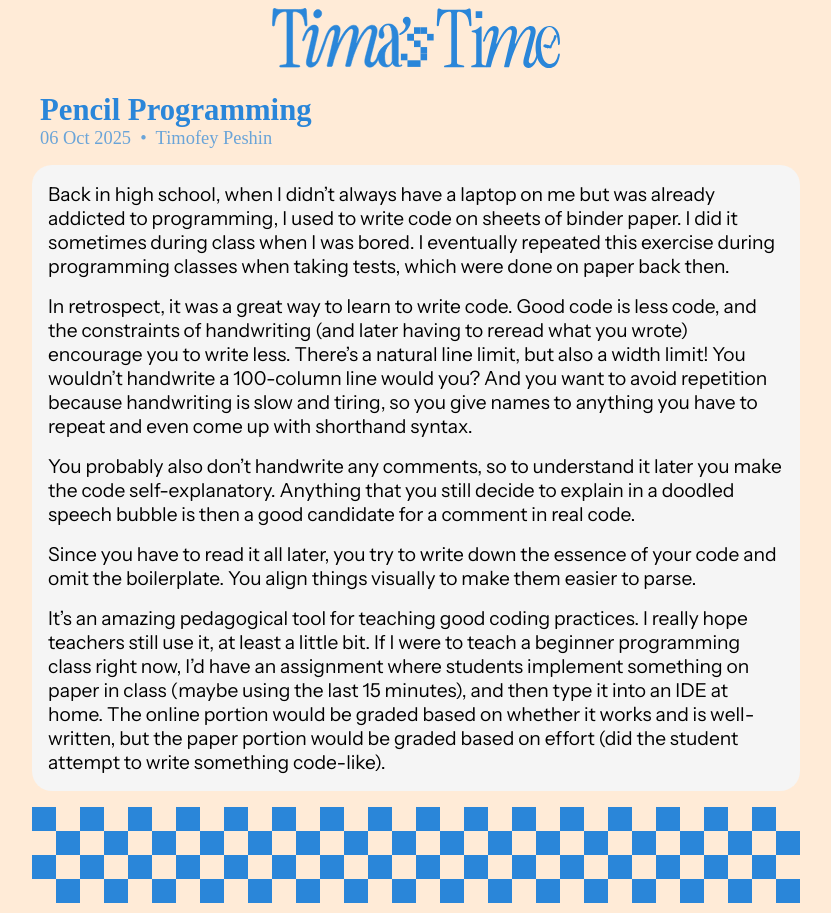
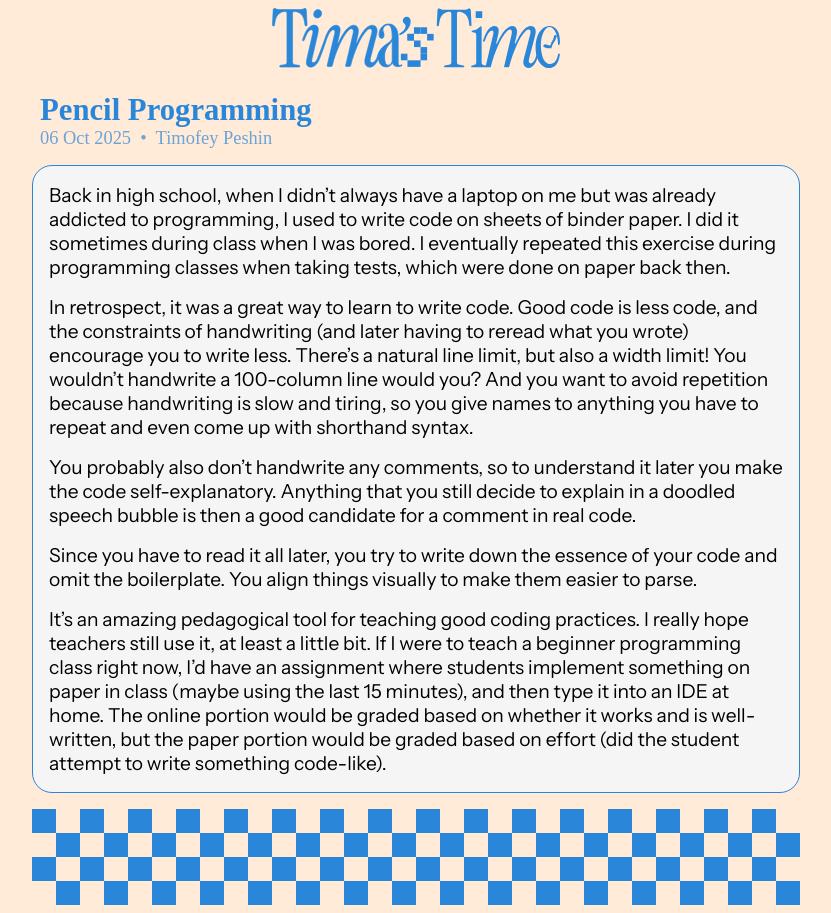
Before and after one commit to timoffex/timoffex.github.io, a Jekyll site: the page built from blog/_posts/2025-10-06-pencil-programming.md, in a window 1280 px wide. Shown: the whole page, without its empty margins (224-1055 px from the left). Built offline with Jekyll 4.4.1, drawn with Linux system fonts in a browser that asks for light colours; some web fonts are replaced; our own code applies the rules of GitHub Pages for plain Markdown files.

Commit message:
add border to post content

```diff
--- a/css/styles.css
+++ b/css/styles.css
@@ -87,6 +87,7 @@ main {
 .post-content {
     color: var(--color-fg-post);
     background-color: var(--color-bg-post);
+    border: 1px solid var(--color-fg);
     border-radius: 20px;
 
     /*
```
